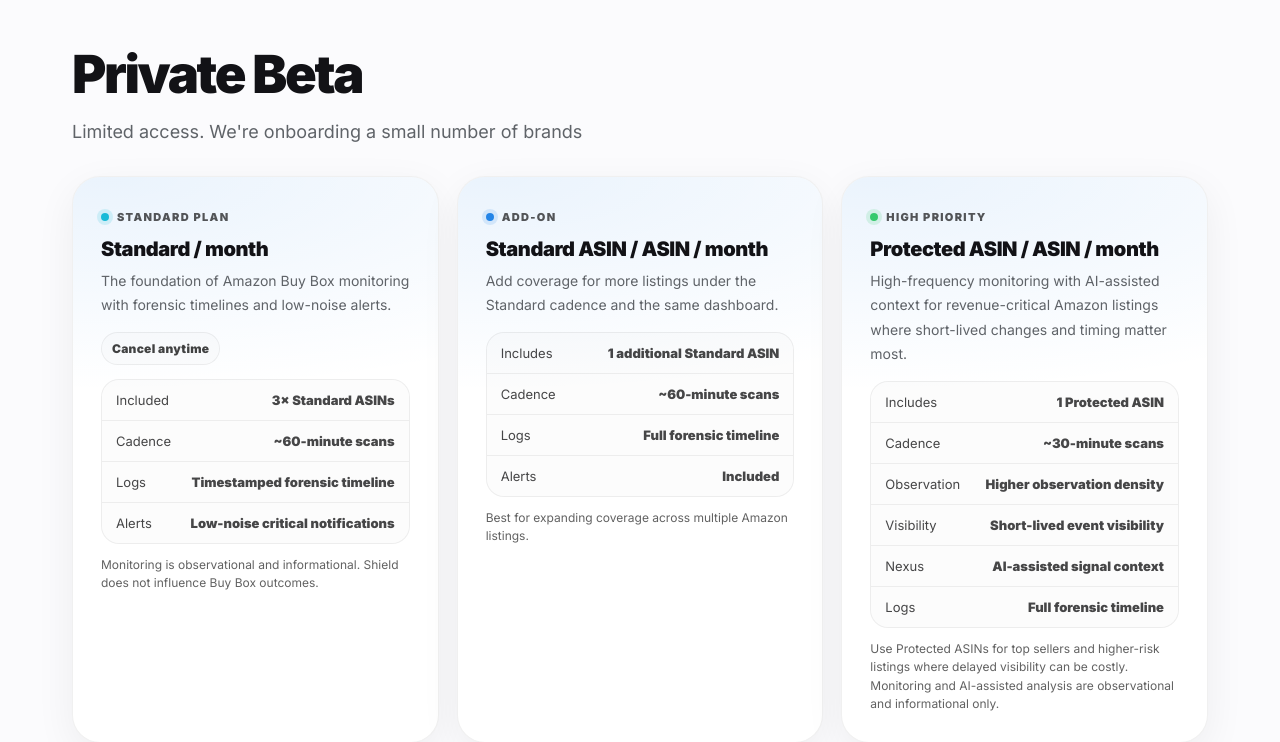
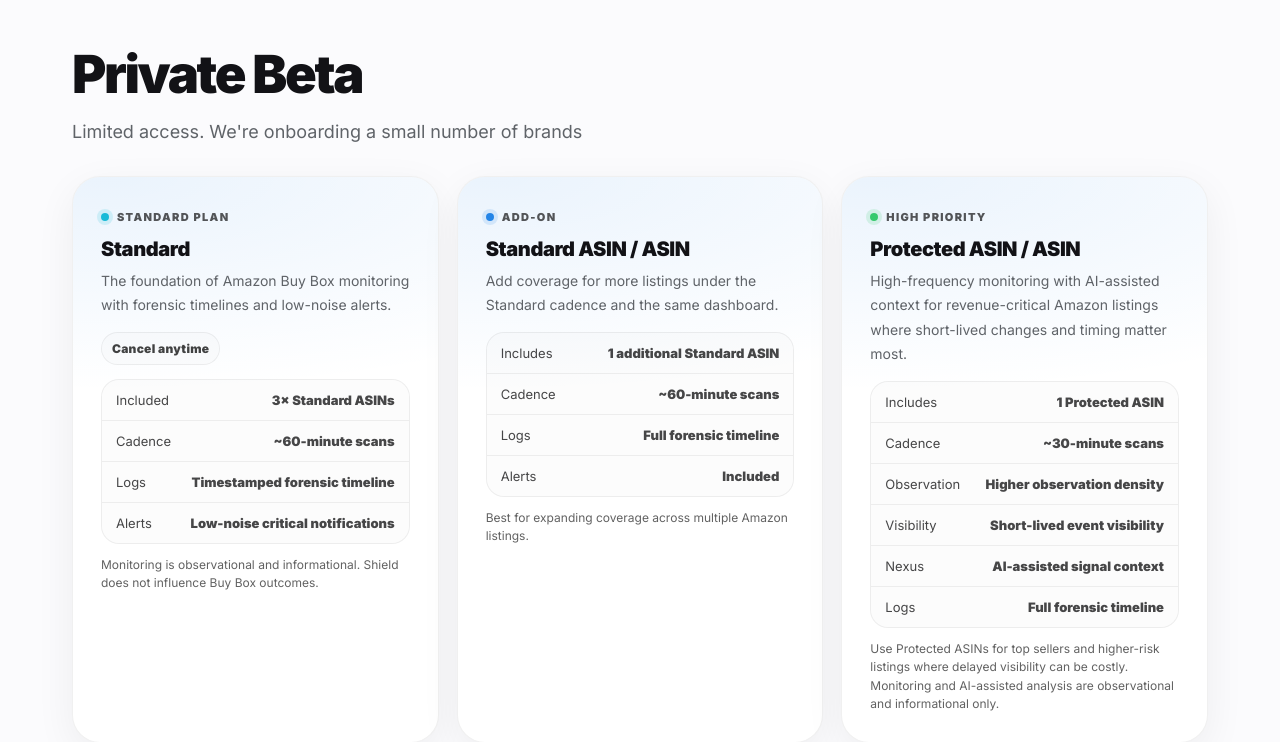
Before and after one commit to iq2glupost-cpu/sakorp, a Flask app: page / in a window 1280 px wide. Shown: the part 1464-2206 px from the top of the page. Run offline with Flask 3, Linux system fonts and the light colour scheme.

Commit message:
Update index.html

```diff
--- a/templates/index.html
+++ b/templates/index.html
@@ -628,7 +628,7 @@
         <!-- STANDARD PLAN -->
         <a class="pCard reveal" style="transition-delay:.08s;" href="#" onclick="openWhitelist('pricing'); return false;" aria-label="Standard plan — login">
           <div class="tag"><span class="dot cyan"></span> Standard plan</div>
-          <div class="pTitle">Standard / month</div>
+          <div class="pTitle">Standard</div>
           <div class="pSub">
             The foundation of Amazon Buy Box monitoring with forensic timelines and low-noise alerts.
           </div>
@@ -653,7 +653,7 @@
         <!-- STANDARD ASIN ADD-ON -->
         <a class="pCard reveal" style="transition-delay:.12s;" href="#" onclick="openWhitelist('pricing'); return false;" aria-label="Standard ASIN add-on — login">
           <div class="tag"><span class="dot"></span> Add-on</div>
-          <div class="pTitle">Standard ASIN / ASIN / month</div>
+          <div class="pTitle">Standard ASIN / ASIN </div>
           <div class="pSub">
             Add coverage for more listings under the Standard cadence and the same dashboard.
           </div>
@@ -674,7 +674,7 @@
         <a class="pCard reveal" style="transition-delay:.16s;" href="#" onclick="openWhitelist('pricing'); return false;" aria-label="Protected ASIN add-on — login">
           <div class="tag"><span class="dot green"></span> High priority</div>
 
-          <div class="pTitle">Protected ASIN / ASIN / month</div>
+          <div class="pTitle">Protected ASIN / ASIN</div>
 
           <div class="pSub">
             High-frequency monitoring with AI-assisted context for revenue-critical Amazon listings where short-lived changes
```
